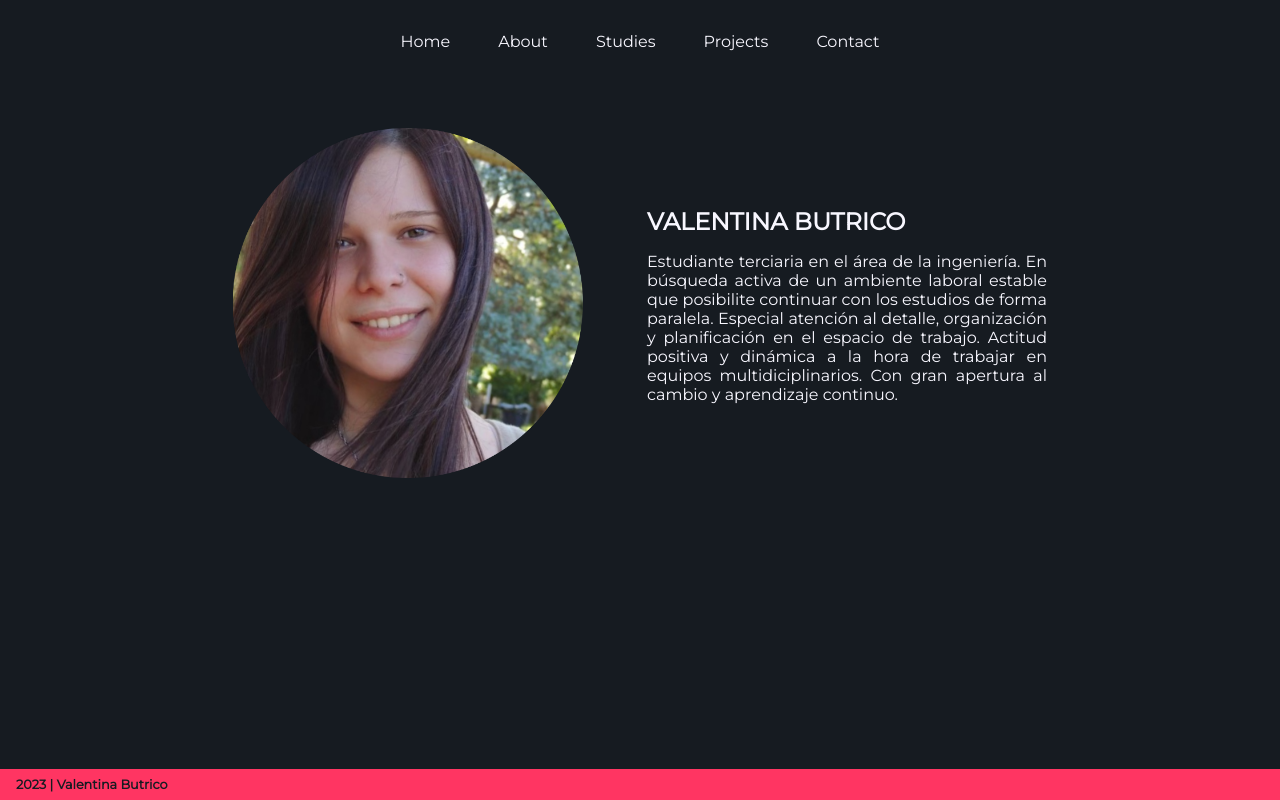
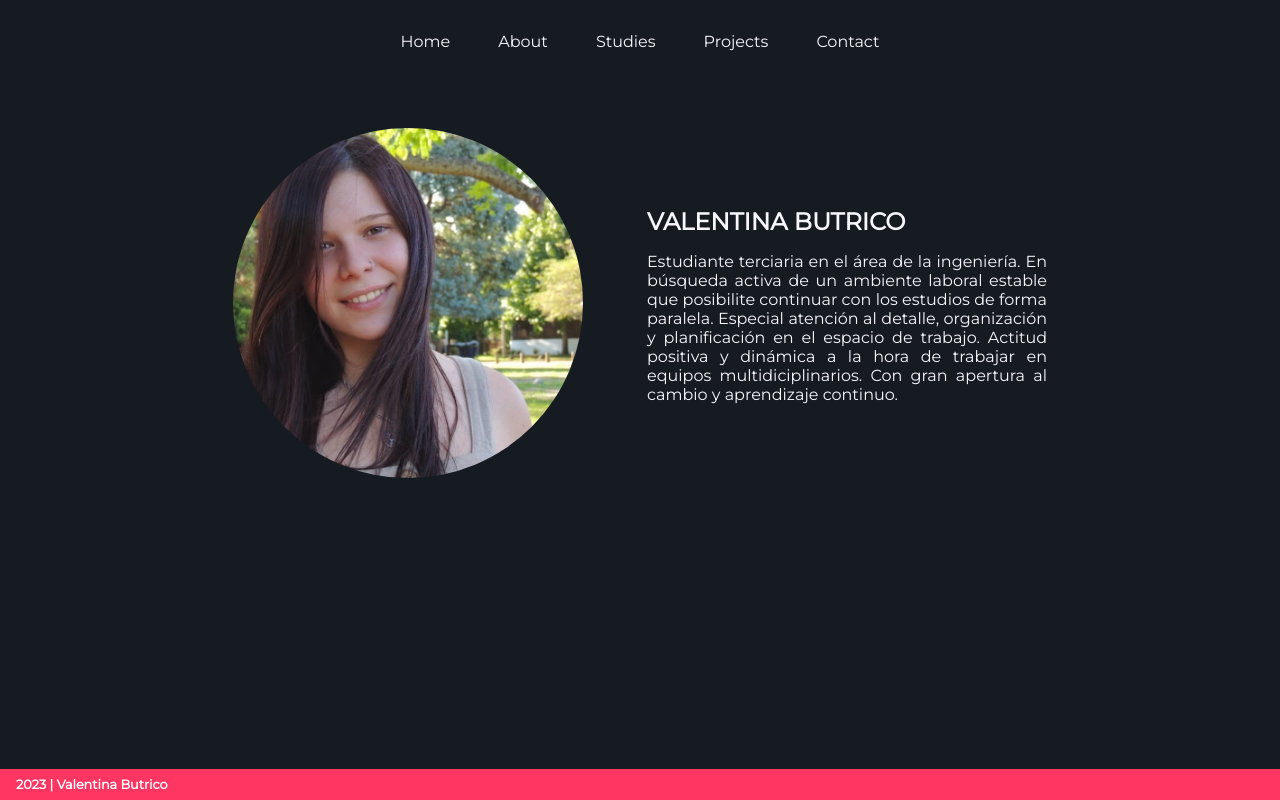
Before and after one commit to valebutrico/portafolio, a plain HTML site: page pages/about.html in a window 1280 px wide. Drawn offline with Linux system fonts and the light colour scheme.

Commit message:
prueba de PageSpeed

```diff
--- a/pages/about.html
+++ b/pages/about.html
@@ -25,7 +25,7 @@
 
       <section class="about pages">
         <div>
-          <img src="../img/img192.png" alt="valentina butrico">
+          <img src="../img/img192.jpg" alt="valentina butrico">
         </div>
 
         <div>
--- a/style/style.css
+++ b/style/style.css
@@ -78,7 +78,7 @@ body {
 }
 
 footer {
-  color: #161b21;
+  color: #ffffff;
   padding: .5rem 1rem;
   font-size: .8rem;
   font-weight: bold;
@@ -90,6 +90,7 @@ footer {
 
 .footer-index {
   background-color: transparent;
+  color: #161b21;
 }
 
 /* -------- ABOUT -------- */
@@ -104,6 +105,7 @@ footer {
 
 .about img {
   height: 350px;
+  border-radius: 50%;
 }
 
 .about h1 {
```
Also changed, not shown: img/img192.jpg (added).
